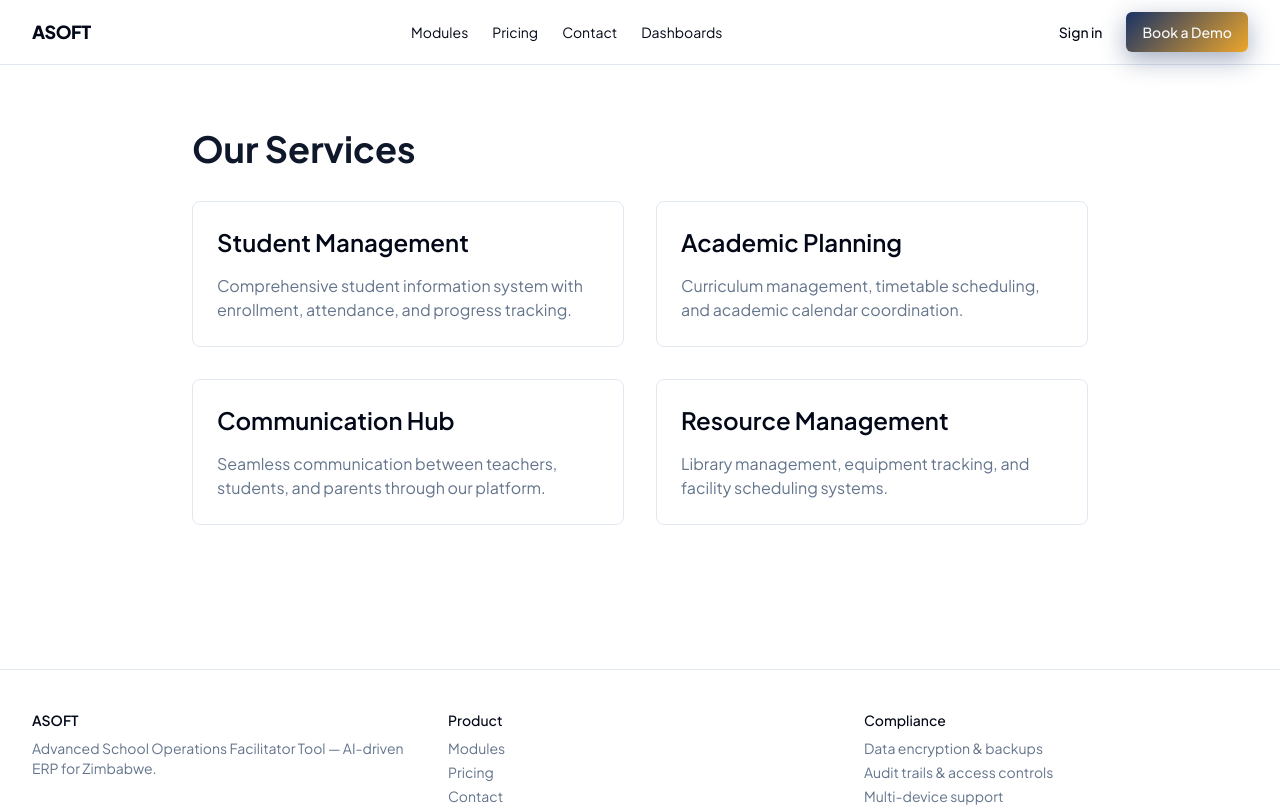
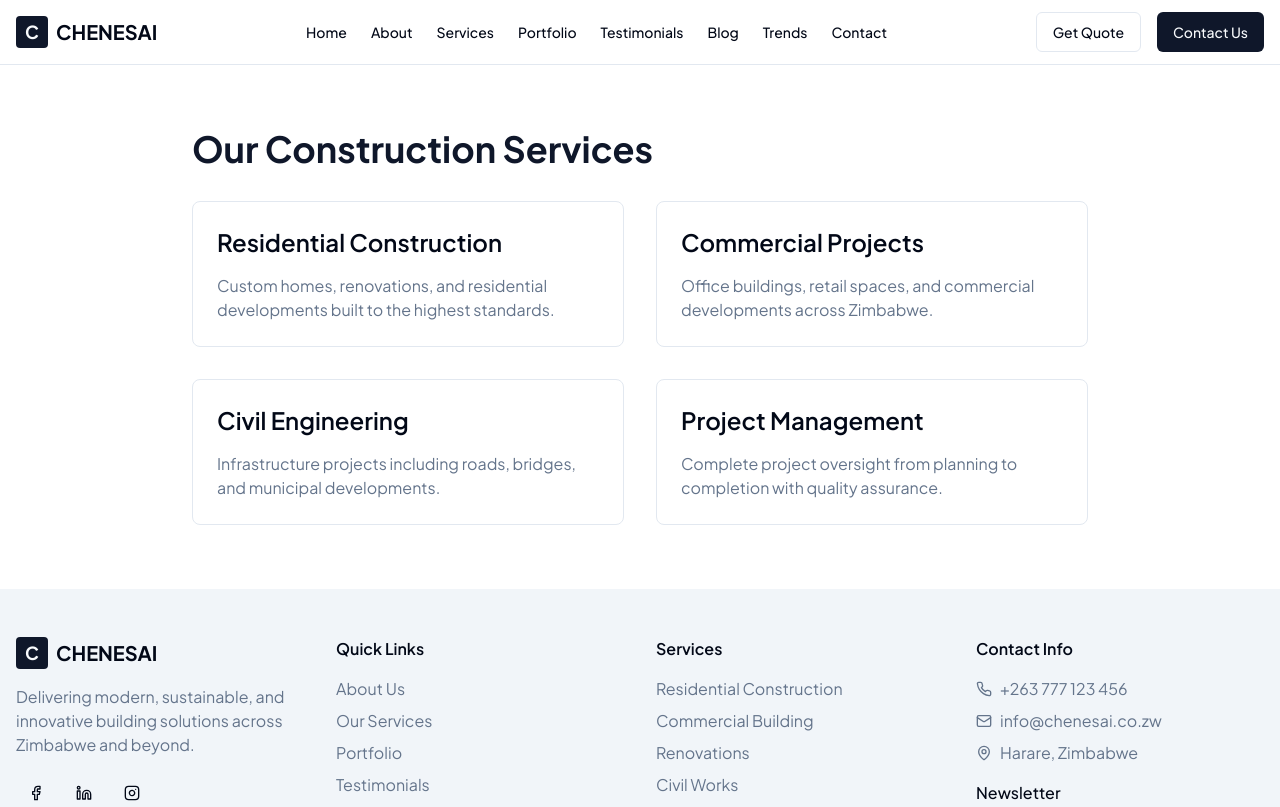
Before and after one commit to Vusani12/zed-shine-learning-hub, a React (Vite) app: page /services in a window 1280 px wide. Shown: the top 807 px of the page. Built offline with nearby package versions, Linux system fonts and the light colour scheme.

Commit message:
Fix routing and missing files
Remove Asoft references and ensure all routes are correctly configured for Chenesai.

```diff
--- a/src/pages/Portfolio.tsx
+++ b/src/pages/Portfolio.tsx
@@ -1,39 +1,39 @@
-import SiteHeader from "@/components/layout/SiteHeader";
-import SiteFooter from "@/components/layout/SiteFooter";
+import ConstructionHeader from "@/components/layout/ConstructionHeader";
+import ConstructionFooter from "@/components/layout/ConstructionFooter";
 
 const Portfolio = () => {
   return (
     <div className="min-h-screen flex flex-col">
-      <SiteHeader />
+      <ConstructionHeader />
       <main className="flex-1 container mx-auto px-4 py-16">
         <div className="max-w-4xl mx-auto">
-          <h1 className="text-4xl font-bold text-primary mb-8">Our Portfolio</h1>
+          <h1 className="text-4xl font-bold text-primary mb-8">Our Construction Portfolio</h1>
           <div className="grid md:grid-cols-3 gap-6">
             <div className="border rounded-lg overflow-hidden">
               <div className="h-48 bg-gradient-to-br from-primary/20 to-secondary/20"></div>
               <div className="p-4">
-                <h3 className="font-semibold mb-2">Zed Shine Primary</h3>
-                <p className="text-sm text-muted-foreground">Complete digital transformation for primary education management.</p>
+                <h3 className="font-semibold mb-2">Residential Complex - Harare</h3>
+                <p className="text-sm text-muted-foreground">Modern residential development with 50 units completed in 2023.</p>
               </div>
             </div>
             <div className="border rounded-lg overflow-hidden">
               <div className="h-48 bg-gradient-to-br from-secondary/20 to-accent/20"></div>
               <div className="p-4">
-                <h3 className="font-semibold mb-2">Excellence High School</h3>
-                <p className="text-sm text-muted-foreground">Advanced academic tracking and parent communication system.</p>
+                <h3 className="font-semibold mb-2">Commercial Plaza - Bulawayo</h3>
+                <p className="text-sm text-muted-foreground">Three-story commercial complex with retail and office spaces.</p>
               </div>
             </div>
             <div className="border rounded-lg overflow-hidden">
               <div className="h-48 bg-gradient-to-br from-accent/20 to-primary/20"></div>
               <div className="p-4">
-                <h3 className="font-semibold mb-2">Future Leaders Academy</h3>
-                <p className="text-sm text-muted-foreground">Comprehensive school management with integrated learning modules.</p>
+                <h3 className="font-semibold mb-2">Bridge Construction - Mutare</h3>
+                <p className="text-sm text-muted-foreground">Civil engineering project connecting rural communities.</p>
               </div>
             </div>
           </div>
         </div>
       </main>
-      <SiteFooter />
+      <ConstructionFooter />
     </div>
   );
 };
--- a/src/pages/Services.tsx
+++ b/src/pages/Services.tsx
@@ -1,34 +1,34 @@
-import SiteHeader from "@/components/layout/SiteHeader";
-import SiteFooter from "@/components/layout/SiteFooter";
+import ConstructionHeader from "@/components/layout/ConstructionHeader";
+import ConstructionFooter from "@/components/layout/ConstructionFooter";
 
 const Services = () => {
   return (
     <div className="min-h-screen flex flex-col">
-      <SiteHeader />
+      <ConstructionHeader />
       <main className="flex-1 container mx-auto px-4 py-16">
         <div className="max-w-4xl mx-auto">
-          <h1 className="text-4xl font-bold text-primary mb-8">Our Services</h1>
+          <h1 className="text-4xl font-bold text-primary mb-8">Our Construction Services</h1>
           <div className="grid md:grid-cols-2 gap-8">
             <div className="p-6 border rounded-lg">
-              <h2 className="text-2xl font-semibold mb-4">Student Management</h2>
-              <p className="text-muted-foreground">Comprehensive student information system with enrollment, attendance, and progress tracking.</p>
+              <h2 className="text-2xl font-semibold mb-4">Residential Construction</h2>
+              <p className="text-muted-foreground">Custom homes, renovations, and residential developments built to the highest standards.</p>
             </div>
             <div className="p-6 border rounded-lg">
-              <h2 className="text-2xl font-semibold mb-4">Academic Planning</h2>
-              <p className="text-muted-foreground">Curriculum management, timetable scheduling, and academic calendar coordination.</p>
+              <h2 className="text-2xl font-semibold mb-4">Commercial Projects</h2>
+              <p className="text-muted-foreground">Office buildings, retail spaces, and commercial developments across Zimbabwe.</p>
             </div>
             <div className="p-6 border rounded-lg">
-              <h2 className="text-2xl font-semibold mb-4">Communication Hub</h2>
-              <p className="text-muted-foreground">Seamless communication between teachers, students, and parents through our platform.</p>
+              <h2 className="text-2xl font-semibold mb-4">Civil Engineering</h2>
+              <p className="text-muted-foreground">Infrastructure projects including roads, bridges, and municipal developments.</p>
             </div>
             <div className="p-6 border rounded-lg">
-              <h2 className="text-2xl font-semibold mb-4">Resource Management</h2>
-              <p className="text-muted-foreground">Library management, equipment tracking, and facility scheduling systems.</p>
+              <h2 className="text-2xl font-semibold mb-4">Project Management</h2>
+              <p className="text-muted-foreground">Complete project oversight from planning to completion with quality assurance.</p>
             </div>
           </div>
         </div>
       </main>
-      <SiteFooter />
+      <ConstructionFooter />
     </div>
   );
 };
--- a/src/pages/Testimonials.tsx
+++ b/src/pages/Testimonials.tsx
@@ -1,60 +1,60 @@
-import SiteHeader from "@/components/layout/SiteHeader";
-import SiteFooter from "@/components/layout/SiteFooter";
+import ConstructionHeader from "@/components/layout/ConstructionHeader";
+import ConstructionFooter from "@/components/layout/ConstructionFooter";
 
 const Testimonials = () => {
   return (
     <div className="min-h-screen flex flex-col">
-      <SiteHeader />
+      <ConstructionHeader />
       <main className="flex-1 container mx-auto px-4 py-16">
         <div className="max-w-4xl mx-auto">
-          <h1 className="text-4xl font-bold text-primary mb-8">What Our Schools Say</h1>
+          <h1 className="text-4xl font-bold text-primary mb-8">What Our Clients Say</h1>
           <div className="space-y-8">
             <div className="border rounded-lg p-6">
               <blockquote className="text-lg mb-4">
-                "Zed Shine School Hub has revolutionized how we manage our school. The platform is intuitive and has improved communication between all stakeholders."
+                "Chenesai Construction delivered our family home on time and within budget. The quality of work exceeded our expectations."
               </blockquote>
               <div className="flex items-center">
                 <div className="w-12 h-12 bg-primary/20 rounded-full flex items-center justify-center mr-4">
-                  <span className="text-primary font-semibold">MK</span>
+                  <span className="text-primary font-semibold">TM</span>
                 </div>
                 <div>
-                  <p className="font-semibold">Mary Kambala</p>
-                  <p className="text-sm text-muted-foreground">Headmistress, Sunshine Primary School</p>
+                  <p className="font-semibold">Tendai Mukamuri</p>
+                  <p className="text-sm text-muted-foreground">Homeowner, Harare</p>
                 </div>
               </div>
             </div>
             <div className="border rounded-lg p-6">
               <blockquote className="text-lg mb-4">
-                "The student management features are exceptional. We can track everything from attendance to academic progress in one place."
+                "Professional, reliable, and skilled. Our commercial building project was completed to the highest standards."
               </blockquote>
               <div className="flex items-center">
                 <div className="w-12 h-12 bg-secondary/20 rounded-full flex items-center justify-center mr-4">
-                  <span className="text-secondary font-semibold">JM</span>
+                  <span className="text-secondary font-semibold">SM</span>
                 </div>
                 <div>
-                  <p className="font-semibold">Joseph Mwanza</p>
-                  <p className="text-sm text-muted-foreground">Administrator, Excellence High School</p>
+                  <p className="font-semibold">Sarah Moyo</p>
+                  <p className="text-sm text-muted-foreground">Business Owner, Bulawayo</p>
                 </div>
               </div>
             </div>
             <div className="border rounded-lg p-6">
               <blockquote className="text-lg mb-4">
-                "Parents love the transparency and real-time updates about their children's progress. It has strengthened our school community."
+                "The team's attention to detail and commitment to quality made our renovation project a complete success."
               </blockquote>
               <div className="flex items-center">
                 <div className="w-12 h-12 bg-accent/20 rounded-full flex items-center justify-center mr-4">
-                  <span className="text-accent font-semibold">SN</span>
+                  <span className="text-accent font-semibold">JC</span>
                 </div>
                 <div>
-                  <p className="font-semibold">Sarah Nyirenda</p>
-                  <p className="text-sm text-muted-foreground">Principal, Future Leaders Academy</p>
+                  <p className="font-semibold">James Chikwanha</p>
+                  <p className="text-sm text-muted-foreground">Property Developer, Mutare</p>
                 </div>
               </div>
             </div>
           </div>
         </div>
       </main>
-      <SiteFooter />
+      <ConstructionFooter />
     </div>
   );
 };
--- a/src/pages/Trends.tsx
+++ b/src/pages/Trends.tsx
@@ -1,36 +1,36 @@
-import SiteHeader from "@/components/layout/SiteHeader";
-import SiteFooter from "@/components/layout/SiteFooter";
+import ConstructionHeader from "@/components/layout/ConstructionHeader";
+import ConstructionFooter from "@/components/layout/ConstructionFooter";
 
 const Trends = () => {
   return (
     <div className="min-h-screen flex flex-col">
-      <SiteHeader />
+      <ConstructionHeader />
       <main className="flex-1 container mx-auto px-4 py-16">
         <div className="max-w-4xl mx-auto">
-          <h1 className="text-4xl font-bold text-primary mb-8">Education Trends</h1>
+          <h1 className="text-4xl font-bold text-primary mb-8">Construction Industry News</h1>
           <div className="space-y-8">
             <article className="border rounded-lg p-6">
-              <h2 className="text-2xl font-semibold mb-4">Digital Transformation in African Schools</h2>
+              <h2 className="text-2xl font-semibold mb-4">Infrastructure Development in Zimbabwe</h2>
               <p className="text-muted-foreground mb-4">
-                The integration of technology in education across Africa is accelerating, with schools adopting comprehensive management systems to improve efficiency and student outcomes.
+                Zimbabwe's construction sector is experiencing growth with new residential and commercial projects driving demand for quality construction services across the country.
               </p>
               <div className="text-sm text-muted-foreground">
                 Published: January 15, 2024
               </div>
             </article>
             <article className="border rounded-lg p-6">
-              <h2 className="text-2xl font-semibold mb-4">Parent-School Communication Revolution</h2>
+              <h2 className="text-2xl font-semibold mb-4">Sustainable Building Practices</h2>
               <p className="text-muted-foreground mb-4">
-                Modern schools are leveraging digital platforms to maintain constant communication with parents, leading to better student support and academic success.
+                Modern construction companies are adopting eco-friendly materials and sustainable building practices to reduce environmental impact while maintaining quality standards.
               </p>
               <div className="text-sm text-muted-foreground">
                 Published: December 20, 2023
               </div>
             </article>
             <article className="border rounded-lg p-6">
-              <h2 className="text-2xl font-semibold mb-4">Data-Driven Education Management</h2>
+              <h2 className="text-2xl font-semibold mb-4">Technology in Construction Management</h2>
               <p className="text-muted-foreground mb-4">
-                Schools are increasingly using data analytics to track student performance, identify learning gaps, and optimize educational strategies.
+                The integration of project management software and digital tools is revolutionizing how construction projects are planned, executed, and monitored.
               </p>
               <div className="text-sm text-muted-foreground">
                 Published: November 10, 2023
@@ -39,7 +39,7 @@ const Trends = () => {
           </div>
         </div>
       </main>
-      <SiteFooter />
+      <ConstructionFooter />
     </div>
   );
 };
```
Also changed, not shown: src/pages/Quote.tsx (+5 -5 lines).
